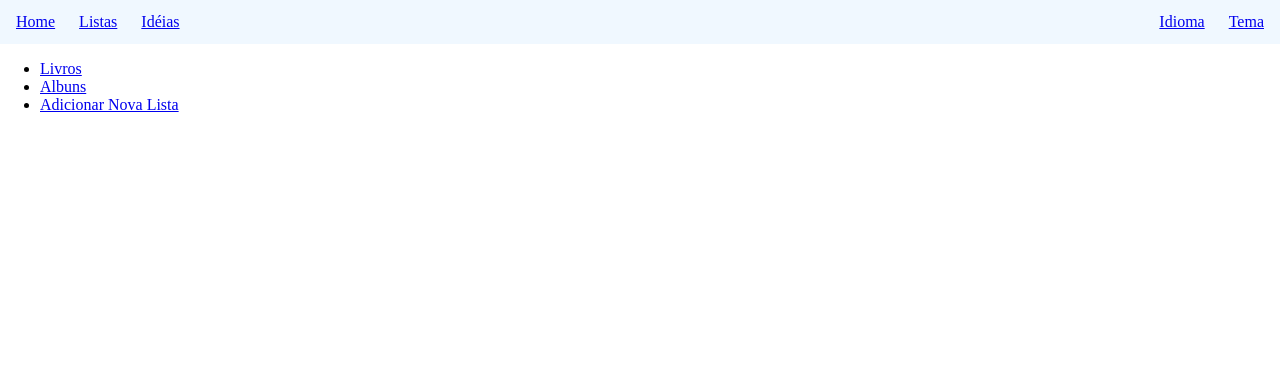
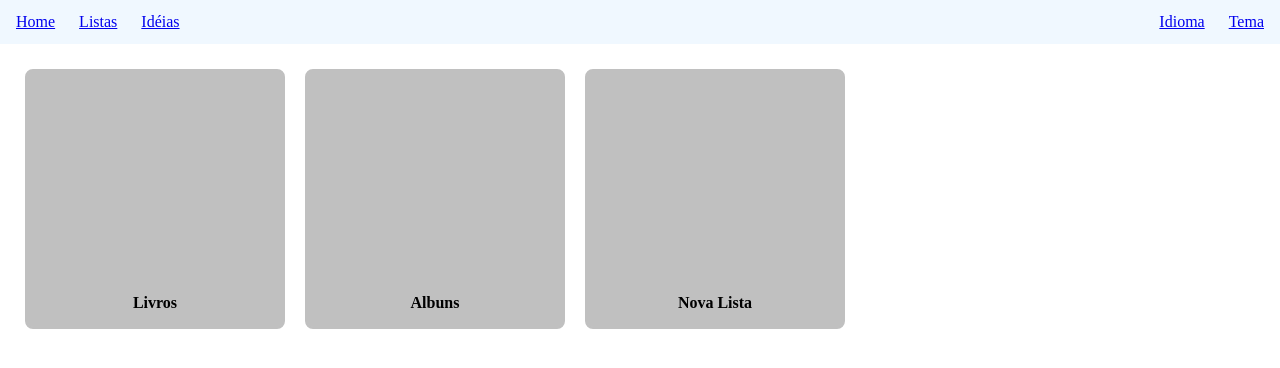
Before and after one commit to cesadev/Solar-Lists, a plain HTML site: page pages/listas.html in a window 1280 px wide. Drawn offline with Linux system fonts and the light colour scheme.

Commit message:
Pequenas alterações visuais

```diff
--- a/pages/listas.html
+++ b/pages/listas.html
@@ -21,7 +21,7 @@
         </nav>
     </header>
     <main>
-        <ul>
+        <ul class="list-itens">
             <li>
                 <a href="listas/livros.html">Livros</a>
             </li>
@@ -29,7 +29,7 @@
                 <a href="listas/albuns.html">Albuns</a>
             </li>
             <li>
-                <a href="error404.html">Adicionar Nova Lista</a>
+                <a href="error404.html">Nova Lista</a>
             </li>
         </ul>
     </main>
--- a/styles/main.css
+++ b/styles/main.css
@@ -18,6 +18,48 @@ body{
 .title-index{
     margin-bottom: 15px;
 }
+.list-itens{
+    list-style: none;
+    display: flex;
+    justify-content: left;
+    margin:0;
+    padding-left: 15px;
+    padding-top: 15px;
+}
+.list-itens li{
+    margin: 10px;
+    width: clamp(200px, 20vw, 280px);
+    aspect-ratio: 1 / 1;
+    background-color: rgb(192, 192, 192);
+
+    display: flex;
+    justify-content: center;
+    align-items: center;
+
+    border-radius: 8px;
+    border: 2px solid rgb(192, 192, 192);
+}
+.list-itens li:hover{
+    border:2px solid black;
+}
+.list-itens a{
+    display: flex;
+    flex-direction: column;
+    justify-content: flex-end;
+    align-items: center;
+    width: 100%;
+    height: 100%;
+    text-decoration: none;
+    color: black;
+    font-weight: bold;
+    padding-bottom: 15px;
+    text-align: center;
+    box-sizing: border-box;
+}
+
+.list-itens li:hover a {
+    color: rgb(255, 255, 255);
+}
 header nav ul{
     list-style: none;
     display: flex;
```
